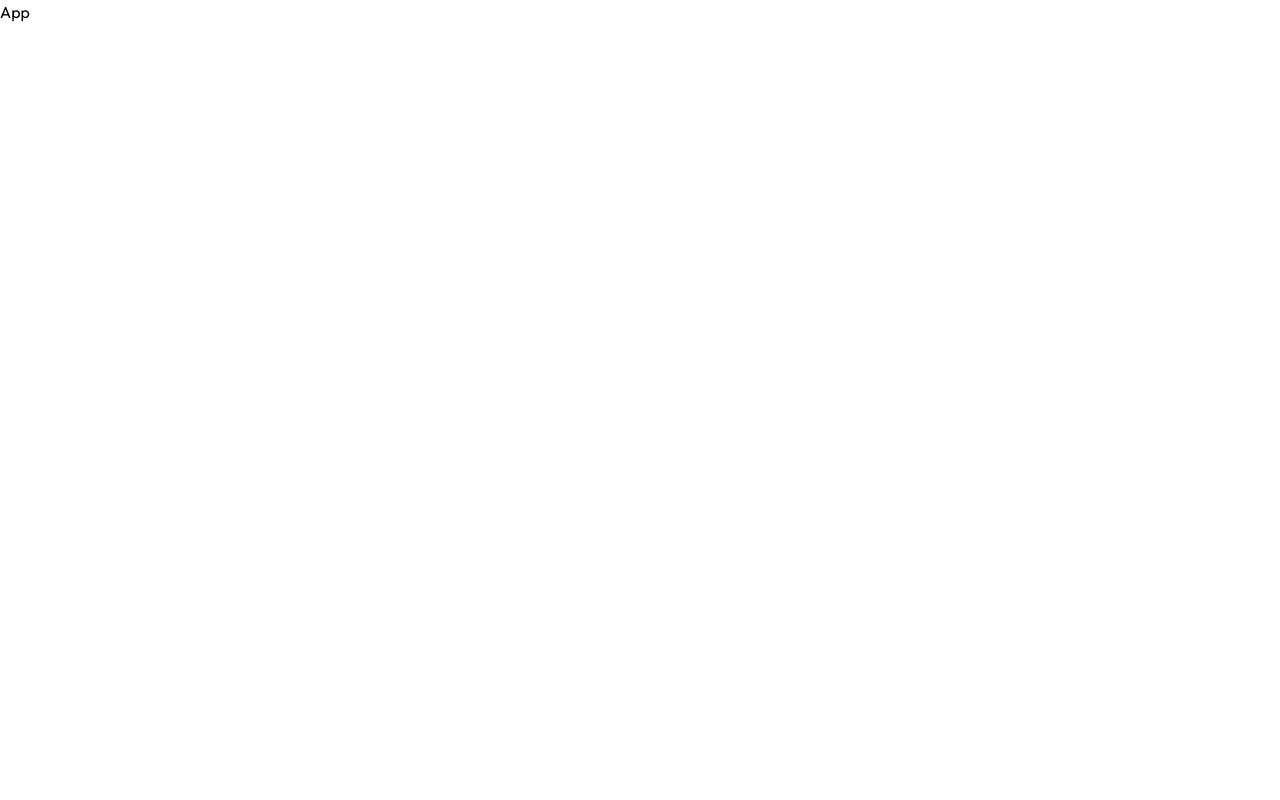
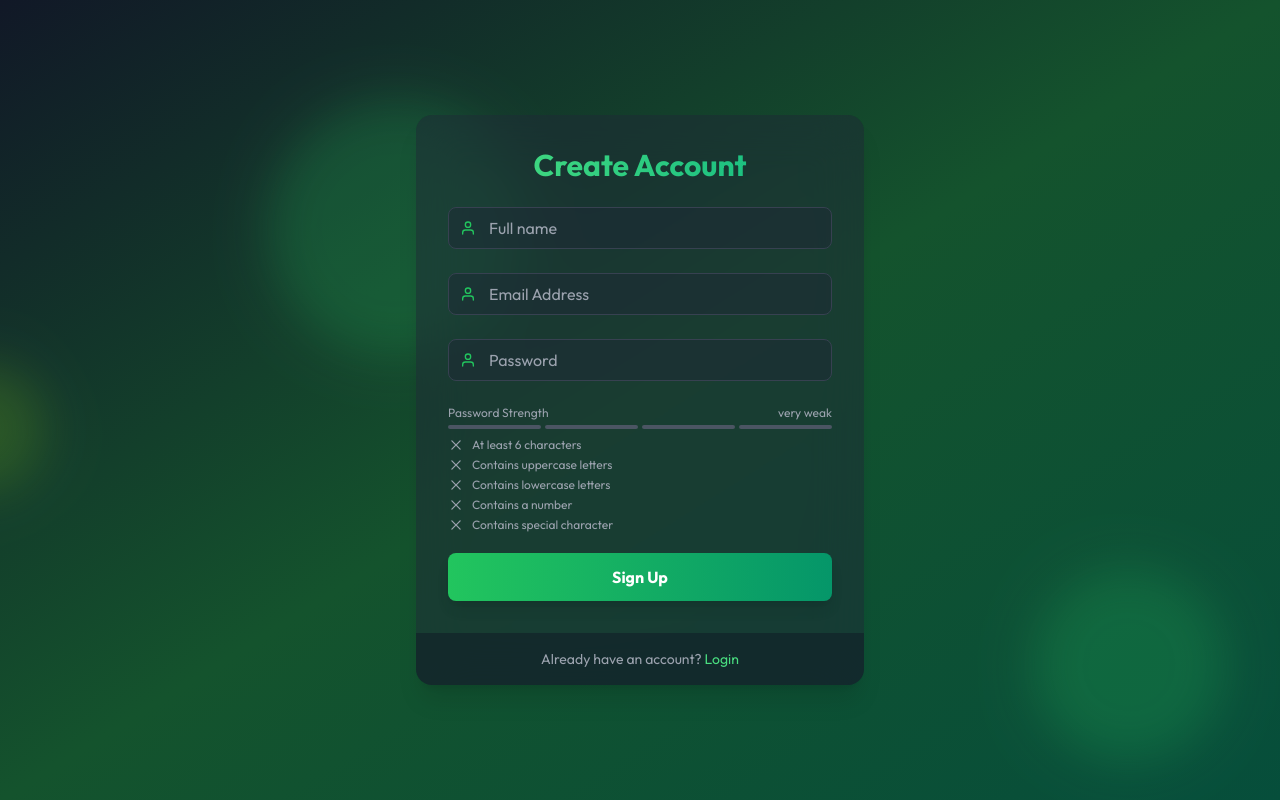
Before and after one commit to Limon00001/authentication, a React (Vite) app in the folder client/: page /signup in a window 1280 px wide. Built offline with nearby package versions, Linux system fonts and the light colour scheme.

Commit message:
frontend: Sign Up Page

```diff
--- a/client/src/App.jsx
+++ b/client/src/App.jsx
@@ -1,12 +1,48 @@
 /**
  * Author: Monayem Hossain Limon
  * GitHub: https://github.com/Limon00001
- * Date: 01/17/2024
+ * Date: 01/18/2024
  * @copyright 2024 monayem_hossain_limon
  */
 
+// External Dependencies
+import { Route, Routes } from 'react-router-dom';
+
+// Internal Dependencies
+import FloatingShape from './componenets/FloatingShape';
+import SignUpPage from './pages/SignUpPage';
+
 const App = () => {
-  return <div className="">App</div>;
+  return (
+    <div className="min-h-screen bg-gradient-to-br from-gray-900 via-green-900 to-emerald-900 flex items-center justify-center relative overflow-hidden">
+      <FloatingShape
+        color="bg-green-500"
+        size="w-64 h-64"
+        top="-5%"
+        left="10%"
+        delay={0}
+      />
+      <FloatingShape
+        color="bg-green-500"
+        size="w-48 h-48"
+        top="70%"
+        left="80%"
+        delay={5}
+      />
+      <FloatingShape
+        color="bg-lime-500"
+        size="w-32 h-32"
+        top="40%"
+        left="-10%"
+        delay={2}
+      />
+
+      <Routes>
+        {/* <Route path="/" element={<Home />} /> */}
+        <Route path="/signup" element={<SignUpPage />} />
+      </Routes>
+    </div>
+  );
 };
 
 // Export
--- /dev/null
+++ b/client/src/componenets/FloatingShape.jsx
@@ -0,0 +1,33 @@
+/**
+ * Author: Monayem Hossain Limon
+ * GitHub: https://github.com/Limon00001
+ * Date: 01/17/2024
+ * @copyright 2024 monayem_hossain_limon
+ */
+
+// External Dependencies
+import { motion } from 'framer-motion';
+
+const FloatingShape = ({ color, size, top, left, delay }) => {
+  return (
+    <motion.div
+      className={`absolute rounded-full opacity-20 blur-xl ${color} ${size}`}
+      style={{ top: top, left: left }}
+      animate={{
+        y: ['0%', '100%', '0%'],
+        x: ['0%', '100%', '0%'],
+        rotate: [0, 360],
+      }}
+      transition={{
+        duration: 20,
+        ease: 'linear',
+        repeat: Infinity,
+        delay: delay,
+      }}
+      aria-hidden="true"
+    ></motion.div>
+  );
+};
+
+// Export
+export default FloatingShape;
--- /dev/null
+++ b/client/src/componenets/Input.jsx
@@ -0,0 +1,24 @@
+/**
+ * Author: Monayem Hossain Limon
+ * GitHub: https://github.com/Limon00001
+ * Date: 01/18/2024
+ * @copyright 2024 monayem_hossain_limon
+ */
+
+// Input Field
+const Input = ({ icon: Icon, ...props }) => {
+  return (
+    <div className="relative mb-6">
+      <div className="absolute inset-y-0 left-0 flex items-center pl-3 pointer-events-none">
+        <Icon className="text-green-500" />
+      </div>
+      <input
+        {...props}
+        className="w-full pl-10 pr-3 py-2 bg-gray-800 bg-opacity-50 rounded-lg border border-gray-700 focus:border-green-500 focus:ring-2 focus:ring-green-500 text-white placeholder-gray-400 transition duration-200"
+      />
+    </div>
+  );
+};
+
+// Export
+export default Input;
--- /dev/null
+++ b/client/src/componenets/PasswordStrengthMeter.jsx
@@ -0,0 +1,102 @@
+/**
+ * Author: Monayem Hossain Limon
+ * GitHub: https://github.com/Limon00001
+ * Date: 01/18/2024
+ * @copyright 2024 monayem_hossain_limon
+ */
+
+// External Dependencies
+import { IoMdCheckmark } from 'react-icons/io';
+import { RxCross2 } from 'react-icons/rx';
+
+const PasswordCriteria = ({ password }) => {
+  // Defines a list of criteria to check if a password meets certain requirements
+  const criteria = [
+    { id: 1, label: 'At least 6 characters', met: password.length >= 6 },
+    { id: 2, label: 'Contains uppercase letters', met: /[A-Z]/.test(password) },
+    { id: 3, label: 'Contains lowercase letters', met: /[a-z]/.test(password) },
+    { id: 4, label: 'Contains a number', met: /\d/.test(password) },
+    {
+      id: 5,
+      label: 'Contains special character',
+      met: /[^A-Za-z0-9)]/.test(password),
+    },
+  ];
+
+  return (
+    <div className="mt-2 space-y-1">
+      {criteria.map((criteria) => (
+        <div key={criteria.id} className="flex items-center text-xs">
+          {criteria.met ? (
+            <IoMdCheckmark className="size-4 text-green-500 mr-2" />
+          ) : (
+            <RxCross2 className="size-4 text-gray-400 mr-2" />
+          )}
+          <span className={criteria.met ? 'text-green-500' : 'text-gray-400'}>
+            {criteria.label}
+          </span>
+        </div>
+      ))}
+    </div>
+  );
+};
+
+const PasswordStrengthMeter = ({ password }) => {
+  // Checks the strength of a password based on four conditions and returns a score (strength) from 0 to 4
+  const getStrength = (pass) => {
+    let strength = 0;
+
+    if (pass.length >= 6) strength++;
+    if (pass.match(/[a-z]/) && pass.match(/[A-Z]/)) strength++;
+    if (pass.match(/\d/)) strength++;
+    if (pass.match(/[^a-zA-Z\d]/)) strength++;
+    return strength;
+  };
+
+  const strength = getStrength(password);
+
+  // Calculates the password strength using the getStrength function and assigns a color to it based on the strength score
+  const getColor = (strength) => {
+    if (strength === 0) return 'bg-red-500';
+    if (strength === 1) return 'bg-red-400';
+    if (strength === 2) return 'bg-yellow-500';
+    if (strength === 3) return 'bg-yellow-400';
+    return 'bg-green-500';
+  };
+
+  // A descriptive label for the password strength based on its score
+  const getStrengthText = (strength) => {
+    if (strength === 0) return 'very weak';
+    if (strength === 1) return 'weak';
+    if (strength === 2) return 'fair';
+    if (strength === 3) return 'good';
+    return 'strong';
+  };
+
+  return (
+    <div className="mt-2">
+      <div className="flex justify-between items-center mb-1">
+        <span className="text-xs text-gray-400">Password Strength</span>
+        <span className="text-xs text-gray-400">
+          {getStrengthText(strength)}
+        </span>
+      </div>
+
+      <div className="flex space-x-1">
+        {/* It generates an array of four items using [...Array(4)] and maps over it to create four div elements. Each div represents one level of password strength */}
+        {[...Array(4)].map((_, index) => (
+          <div
+            key={index}
+            className={`h-1 w-1/4 rounded-full transition-colors duration-300 ${
+              index < strength ? getColor(strength) : 'bg-gray-600'
+            }`}
+          />
+        ))}
+      </div>
+      <PasswordCriteria password={password} />
+    </div>
+  );
+};
+
+// Export
+export default PasswordStrengthMeter;
--- /dev/null
+++ b/client/src/pages/SignUpPage.jsx
@@ -0,0 +1,95 @@
+/**
+ * Author: Monayem Hossain Limon
+ * GitHub: https://github.com/Limon00001
+ * Date: 01/18/2024
+ * @copyright 2024 monayem_hossain_limon
+ */
+
+// External Dependencies
+import { motion } from 'framer-motion';
+import { useState } from 'react';
+import { FiUser } from 'react-icons/fi';
+import { Link } from 'react-router-dom';
+
+// Internal Dependencies
+import Input from '../componenets/Input';
+import PasswordStrengthMeter from '../componenets/PasswordStrengthMeter';
+
+const SignUpPage = () => {
+  const [input, setInput] = useState({
+    name: '',
+    email: '',
+    password: '',
+  });
+
+  // Input Handle
+  const handleChange = (e) => {
+    let { name, value } = e.target;
+
+    setInput((prev) => ({
+      ...prev,
+      [name]: value,
+    }));
+  };
+
+  return (
+    <motion.div
+      initial={{ opacity: 0, y: 20 }}
+      animate={{ opacity: 1, y: 0 }}
+      transition={{ duration: 0.5 }}
+      className="max-w-md w-full bg-gray-800 bg-opacity-50 backdrop-filter backdrop-blur-xl rounded-2xl shadow-xl overflow-hidden"
+    >
+      <div className="p-8">
+        <h2 className="text-3xl font-bold mb-6 text-center bg-gradient-to-r from-green-400 to-emerald-500 text-transparent bg-clip-text">
+          Create Account
+        </h2>
+        <form>
+          <Input
+            icon={FiUser}
+            placeholder={'Full name'}
+            type={'text'}
+            name={'name'}
+            value={input.name}
+            onChange={handleChange}
+          />
+          <Input
+            icon={FiUser}
+            placeholder={'Email Address'}
+            type={'email'}
+            name={'email'}
+            value={input.email}
+            onChange={handleChange}
+          />
+          <Input
+            icon={FiUser}
+            placeholder={'Password'}
+            type={'password'}
+            name={'password'}
+            value={input.password}
+            onChange={handleChange}
+          />
+
+          <PasswordStrengthMeter password={input.password} />
+
+          <motion.button
+            type="submit"
+            className="mt-5 w-full py-3 bg-gradient-to-r from-green-500 to-emerald-600 text-white font-bold rounded-lg shadow-lg hover:from-green-600 hover:to-emerald-700 focus:outline-none focus:ring-2 focus:ring-green-500 focus:ring-offset-2 focus:ring-offset-gray-900 transition duration-200"
+          >
+            Sign Up
+          </motion.button>
+        </form>
+      </div>
+      <div className="px-8 py-4 bg-gray-900 bg-opacity-50 flex justify-center">
+        <p className="text-sm text-gray-400">
+          Already have an account?{' '}
+          <Link to={'/login'} className="text-green-400 hover:underline">
+            Login
+          </Link>
+        </p>
+      </div>
+    </motion.div>
+  );
+};
+
+// Export
+export default SignUpPage;
```
